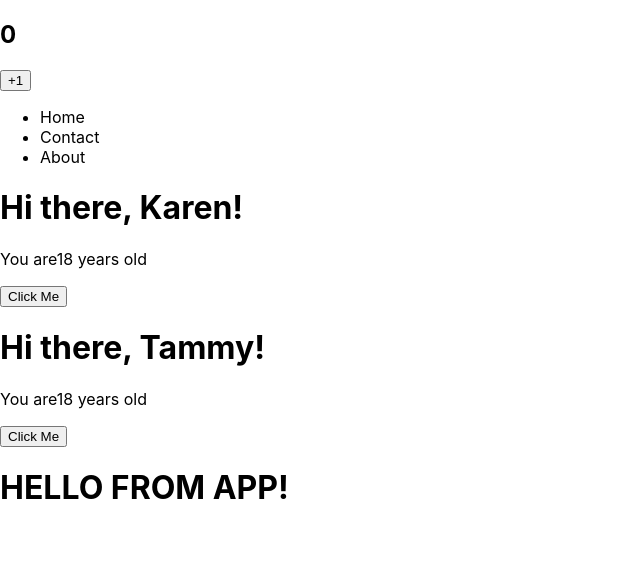
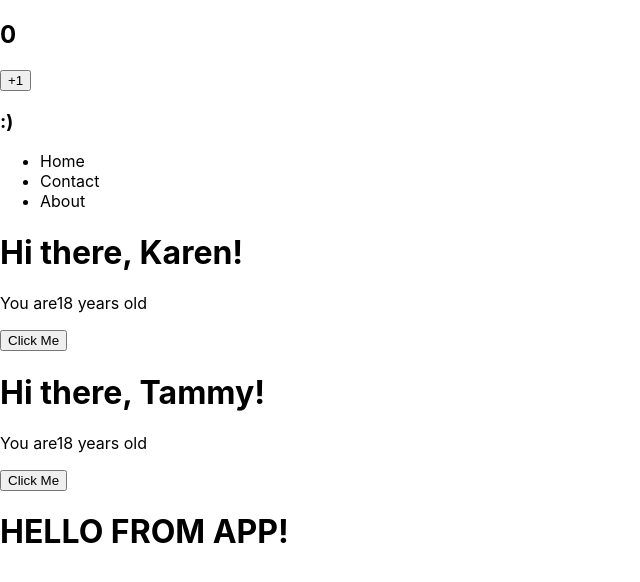
Before and after one commit to shaar1/react-tr-ning, a React (Create React App) app in the folder my-app/: page / in a window 1280 px wide. Shown: the top 582 px of the page, without its empty margins (0-640 px from the left). Built offline with nearby package versions, Linux system fonts and the light colour scheme.

Commit message:
andra exampel om state

```diff
--- a/my-app/src/Counter.js
+++ b/my-app/src/Counter.js
@@ -4,12 +4,16 @@ import React, { useState} from "react";
 
 function Counter (){
 
-    const [count, setCount] = useState(0)
+    const [count, setCount] = useState(0);
+    const [isHappy, setIsHappy] = useState(true);
+    const toggleIsHappy = () => setIsHappy(!isHappy);
+
 
 return(
     <div>
         <h2>{count}</h2>
         <button onClick={() => setCount(count + 1)}>+1</button>
+        <h3 onClick={toggleIsHappy}>{isHappy ? ":)" : ":("}</h3>
     </div>
 )
 
```
Also changed, not shown: 1 other file (tests, documents, lock files or other folders).
